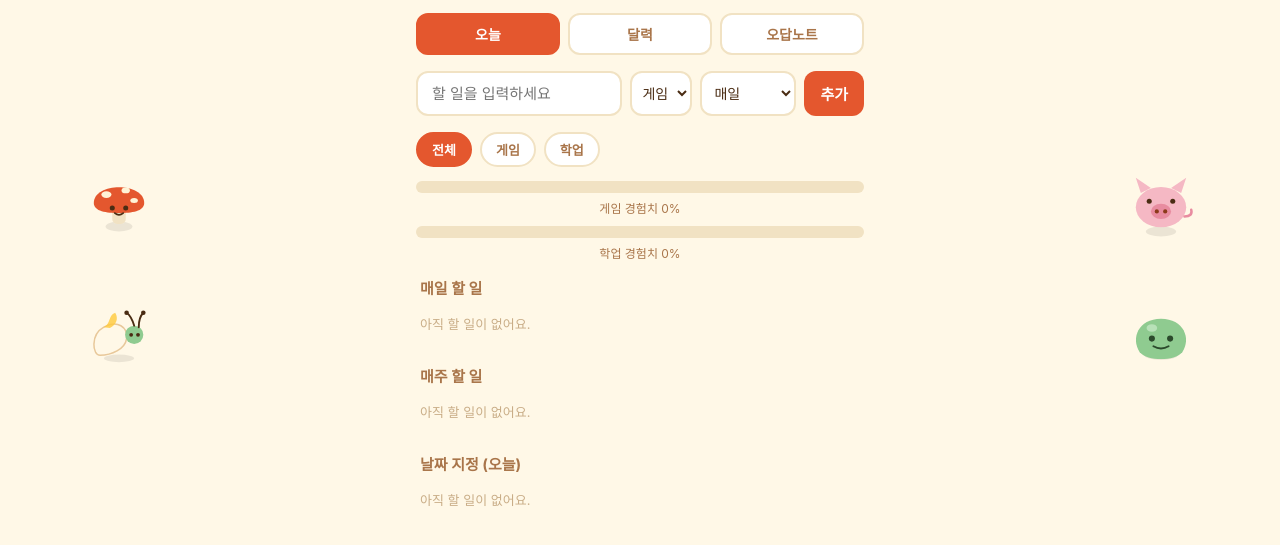
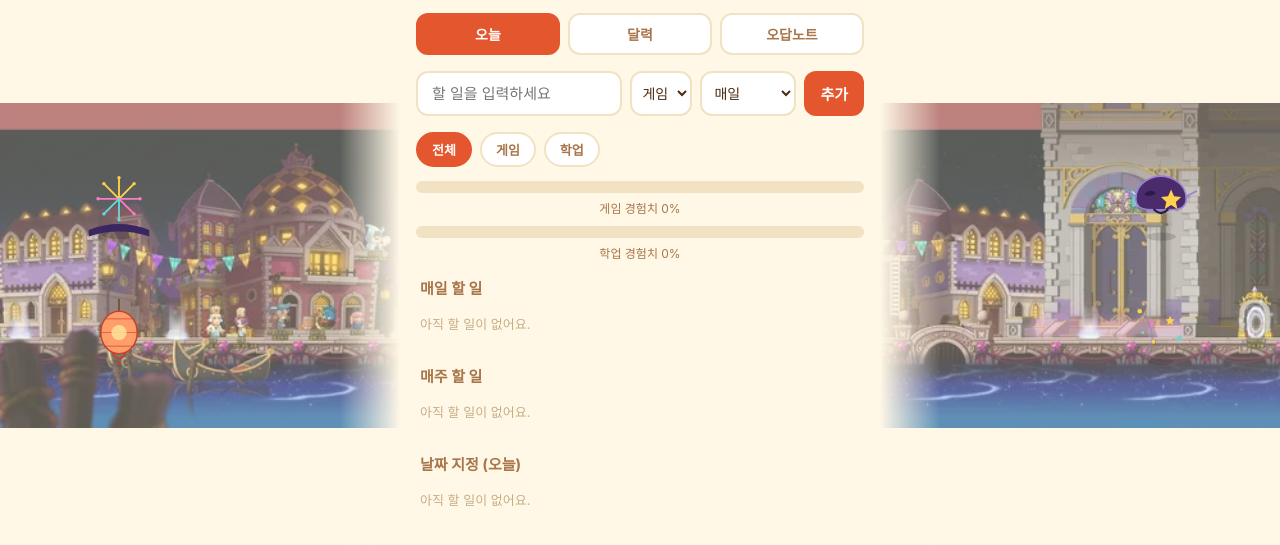
Before and after one commit to lyukaram-art/checklist-app, a website with bundled scripts: page index.html in a window 1280 px wide. Shown: the part 135-680 px from the top of the page. Built offline with nearby package versions, Linux system fonts and the light colour scheme.

Commit message:
Redesign side decorations with Lachelein-themed art
Replace the maple-creature illustrations with fireworks, a paper
lantern, a Lucid-style mask, and a confetti trail, echoing Lachelein's
dark purple sky and endless festival.

```diff
--- a/index.html
+++ b/index.html
@@ -20,50 +20,68 @@
 <body>
   <div class="side-deco side-deco-left" aria-hidden="true">
     <svg viewBox="0 0 100 100" width="84" height="84">
-      <ellipse cx="50" cy="78" rx="16" ry="6" fill="#00000014"/>
-      <rect x="42" y="55" width="16" height="20" rx="6" fill="#F1E2C3"/>
-      <path d="M20 50 C20 25 80 25 80 50 C80 60 65 62 50 62 C35 62 20 60 20 50 Z" fill="#E4572E"/>
-      <ellipse cx="35" cy="40" rx="6" ry="4" fill="#FFF3D6"/>
-      <ellipse cx="58" cy="35" rx="5" ry="3.5" fill="#FFF3D6"/>
-      <ellipse cx="68" cy="47" rx="4.5" ry="3" fill="#FFF3D6"/>
-      <circle cx="42" cy="56" r="3" fill="#4A2C13"/>
-      <circle cx="58" cy="56" r="3" fill="#4A2C13"/>
-      <path d="M45 62 Q50 66 55 62" stroke="#4A2C13" stroke-width="2" fill="none" stroke-linecap="round"/>
+      <ellipse cx="50" cy="88" rx="20" ry="5" fill="#00000024"/>
+      <path d="M74 8 a10 10 0 1 0 0 20 a7.5 7.5 0 1 1 0 -20 Z" fill="#F4E7C1"/>
+      <circle cx="50" cy="45" r="2.5" fill="#FFE39A"/>
+      <g stroke="#FFD24C" stroke-width="2.2" stroke-linecap="round">
+        <line x1="50" y1="45" x2="50" y2="20"/>
+        <line x1="50" y1="45" x2="68" y2="27"/>
+        <line x1="50" y1="45" x2="32" y2="27"/>
+      </g>
+      <g stroke="#FF7AC6" stroke-width="2.2" stroke-linecap="round">
+        <line x1="50" y1="45" x2="75" y2="45"/>
+        <line x1="50" y1="45" x2="25" y2="45"/>
+        <line x1="50" y1="45" x2="68" y2="63"/>
+      </g>
+      <g stroke="#6AD6D6" stroke-width="2.2" stroke-linecap="round">
+        <line x1="50" y1="45" x2="32" y2="63"/>
+        <line x1="50" y1="45" x2="50" y2="70"/>
+      </g>
+      <circle cx="50" cy="20" r="2" fill="#FFD24C"/>
+      <circle cx="68" cy="27" r="2" fill="#FFD24C"/>
+      <circle cx="32" cy="27" r="2" fill="#FFD24C"/>
+      <circle cx="75" cy="45" r="2" fill="#FF7AC6"/>
+      <circle cx="25" cy="45" r="2" fill="#FF7AC6"/>
+      <circle cx="68" cy="63" r="2" fill="#FF7AC6"/>
+      <circle cx="32" cy="63" r="2" fill="#6AD6D6"/>
+      <circle cx="50" cy="70" r="2" fill="#6AD6D6"/>
+      <path d="M14 82 Q50 68 86 82 L86 90 Q50 78 14 90 Z" fill="#3A2760"/>
     </svg>
     <svg viewBox="0 0 100 100" width="76" height="76">
-      <ellipse cx="50" cy="86" rx="20" ry="5" fill="#00000014"/>
-      <path d="M25 82 C15 82 12 55 30 45 C48 35 62 45 60 60 C58 74 40 82 25 82 Z" fill="#FFF8E7" stroke="#E8C89A" stroke-width="2"/>
-      <path d="M30 45 C40 40 35 30 45 26 C50 34 46 42 38 46 Z" fill="#FFC93C" opacity="0.8"/>
-      <circle cx="70" cy="55" r="12" fill="#8FCB90"/>
-      <path d="M70 43 Q66 30 60 26" stroke="#4A2C13" stroke-width="2.5" fill="none" stroke-linecap="round"/>
-      <path d="M76 45 Q76 32 82 26" stroke="#4A2C13" stroke-width="2.5" fill="none" stroke-linecap="round"/>
-      <circle cx="60" cy="26" r="3" fill="#4A2C13"/>
-      <circle cx="82" cy="26" r="3" fill="#4A2C13"/>
-      <circle cx="66" cy="55" r="2.5" fill="#4A2C13"/>
-      <circle cx="75" cy="55" r="2.5" fill="#4A2C13"/>
+      <ellipse cx="50" cy="92" rx="18" ry="5" fill="#00000018"/>
+      <line x1="50" y1="8" x2="50" y2="24" stroke="#6B4A2A" stroke-width="2"/>
+      <ellipse cx="50" cy="52" rx="24" ry="28" fill="#FF9E6B"/>
+      <ellipse cx="50" cy="52" rx="24" ry="28" fill="none" stroke="#C4432B" stroke-width="2"/>
+      <line x1="30" y1="34" x2="70" y2="34" stroke="#C4432B" stroke-width="1.5" opacity="0.6"/>
+      <line x1="26" y1="52" x2="74" y2="52" stroke="#C4432B" stroke-width="1.5" opacity="0.6"/>
+      <line x1="30" y1="70" x2="70" y2="70" stroke="#C4432B" stroke-width="1.5" opacity="0.6"/>
+      <circle cx="50" cy="52" r="10" fill="#FFE39A" opacity="0.85"/>
+      <path d="M42 80 Q50 92 58 80" stroke="#C4432B" stroke-width="2.5" fill="none" stroke-linecap="round"/>
+      <circle cx="50" cy="92" r="2.5" fill="#C4432B"/>
     </svg>
   </div>
 
   <div class="side-deco side-deco-right" aria-hidden="true">
     <svg viewBox="0 0 100 100" width="84" height="84">
-      <ellipse cx="50" cy="84" rx="18" ry="6" fill="#00000014"/>
-      <ellipse cx="50" cy="55" rx="30" ry="24" fill="#F5B8C4"/>
-      <path d="M26 38 L20 20 L38 32 Z" fill="#F5B8C4"/>
-      <path d="M74 38 L80 20 L62 32 Z" fill="#F5B8C4"/>
-      <ellipse cx="50" cy="60" rx="12" ry="9" fill="#E88CA0"/>
-      <circle cx="45" cy="60" r="2.5" fill="#8B3A1A"/>
-      <circle cx="55" cy="60" r="2.5" fill="#8B3A1A"/>
-      <circle cx="36" cy="48" r="3" fill="#4A2C13"/>
-      <circle cx="64" cy="48" r="3" fill="#4A2C13"/>
-      <path d="M78 66 Q88 66 86 58" stroke="#E88CA0" stroke-width="3" fill="none" stroke-linecap="round"/>
+      <ellipse cx="50" cy="90" rx="18" ry="5" fill="#00000024"/>
+      <path d="M20 45 C20 25 40 18 50 18 C60 18 80 25 80 45 C80 60 65 58 50 58 C35 58 20 60 20 45 Z" fill="#4A2B6B"/>
+      <path d="M20 45 C20 25 40 18 50 18 C60 18 80 25 80 45 C80 60 65 58 50 58 C35 58 20 60 20 45 Z" fill="none" stroke="#9B7FD4" stroke-width="2"/>
+      <path d="M30 40 Q36 32 44 38 Q38 44 30 40 Z" fill="#2B1B4A"/>
+      <path d="M62 34 l3.5 8 8.5 1 -6.3 5.7 1.8 8.3 -7.5 -4.5 -7.5 4.5 1.8 -8.3 -6.3 -5.7 8.5 -1 z" fill="#FFD24C"/>
+      <path d="M42 58 Q50 66 58 58" stroke="#2B1B4A" stroke-width="2.5" fill="none" stroke-linecap="round"/>
+      <line x1="20" y1="42" x2="8" y2="36" stroke="#9B7FD4" stroke-width="2" stroke-linecap="round"/>
+      <line x1="80" y1="42" x2="92" y2="36" stroke="#9B7FD4" stroke-width="2" stroke-linecap="round"/>
     </svg>
     <svg viewBox="0 0 100 100" width="76" height="76">
-      <ellipse cx="50" cy="82" rx="22" ry="6" fill="#00000014"/>
-      <path d="M22 78 C10 60 20 34 50 34 C80 34 90 60 78 78 C68 90 32 90 22 78 Z" fill="#8FCB90"/>
-      <ellipse cx="38" cy="46" rx="7" ry="5" fill="#C9EAC9" opacity="0.7"/>
-      <circle cx="38" cy="60" r="4" fill="#2C4A2C"/>
-      <circle cx="62" cy="60" r="4" fill="#2C4A2C"/>
-      <path d="M40 70 Q50 76 60 70" stroke="#2C4A2C" stroke-width="2.5" fill="none" stroke-linecap="round"/>
+      <ellipse cx="50" cy="90" rx="16" ry="5" fill="#00000018"/>
+      <path d="M20 20 Q50 50 30 85" stroke="#9B7FD4" stroke-width="2" fill="none" stroke-linecap="round" opacity="0.5"/>
+      <circle cx="22" cy="24" r="3" fill="#FFD24C"/>
+      <circle cx="38" cy="40" r="2.5" fill="#FF7AC6"/>
+      <circle cx="26" cy="52" r="2" fill="#6AD6D6"/>
+      <circle cx="40" cy="64" r="2.5" fill="#FFD24C"/>
+      <circle cx="28" cy="76" r="2" fill="#FF7AC6"/>
+      <path d="M62 30 l1.8 4.2 4.2 0.6 -3.2 3 0.8 4.2 -3.6 -2.2 -3.6 2.2 0.8 -4.2 -3.2 -3 4.2 -0.6 z" fill="#FFD24C"/>
+      <path d="M74 55 l1.4 3.2 3.2 0.5 -2.4 2.3 0.5 3.2 -2.7 -1.5 -2.7 1.5 0.5 -3.2 -2.4 -2.3 3.2 -0.5 z" fill="#6AD6D6"/>
     </svg>
   </div>
 
--- a/style.css
+++ b/style.css
@@ -23,6 +23,7 @@
   --warning: #FFC93C;
   --warning-mid: #F2994A;
   --shadow-deco: #00000014;
+  --bg-overlay-soft: rgba(255, 248, 231, 0.35);
 }
 
 [data-theme="dark"] {
@@ -50,6 +51,7 @@
   --warning: #FFC93C;
   --warning-mid: #F2994A;
   --shadow-deco: #00000040;
+  --bg-overlay-soft: rgba(28, 20, 13, 0.45);
 }
 
 * {
@@ -59,16 +61,41 @@
 body {
   margin: 0;
   font-family: -apple-system, BlinkMacSystemFont, "Segoe UI", Roboto, "Malgun Gothic", sans-serif;
-  background: var(--bg);
+  background-color: var(--bg);
   color: var(--text);
-  transition: background 0.2s ease, color 0.2s ease;
+  transition: background-color 0.2s ease, color 0.2s ease;
+}
+
+body::before {
+  content: none;
+  position: fixed;
+  inset: 0;
+  z-index: -1;
+  background-image:
+    linear-gradient(var(--bg-overlay-soft), var(--bg-overlay-soft)),
+    url('assets/lachelein-bg.webp');
+  background-repeat: no-repeat, no-repeat;
+  background-position: center, center;
+  background-size: 100% 100%, contain;
+  -webkit-mask-image: linear-gradient(to right, black 0, black calc(50% - 300px), transparent calc(50% - 240px), transparent calc(50% + 240px), black calc(50% + 300px), black 100%);
+  mask-image: linear-gradient(to right, black 0, black calc(50% - 300px), transparent calc(50% - 240px), transparent calc(50% + 240px), black calc(50% + 300px), black 100%);
+  pointer-events: none;
+}
+
+@media (min-width: 900px) {
+  body::before {
+    content: "";
+  }
 }
 
 .app {
+  position: relative;
+  z-index: 1;
   max-width: 480px;
   margin: 0 auto;
   padding: 20px 16px 60px;
   min-height: 100vh;
+  background: var(--bg);
 }
 
 .side-deco {
```
Also changed, not shown: assets/lachelein-bg.webp (added).
